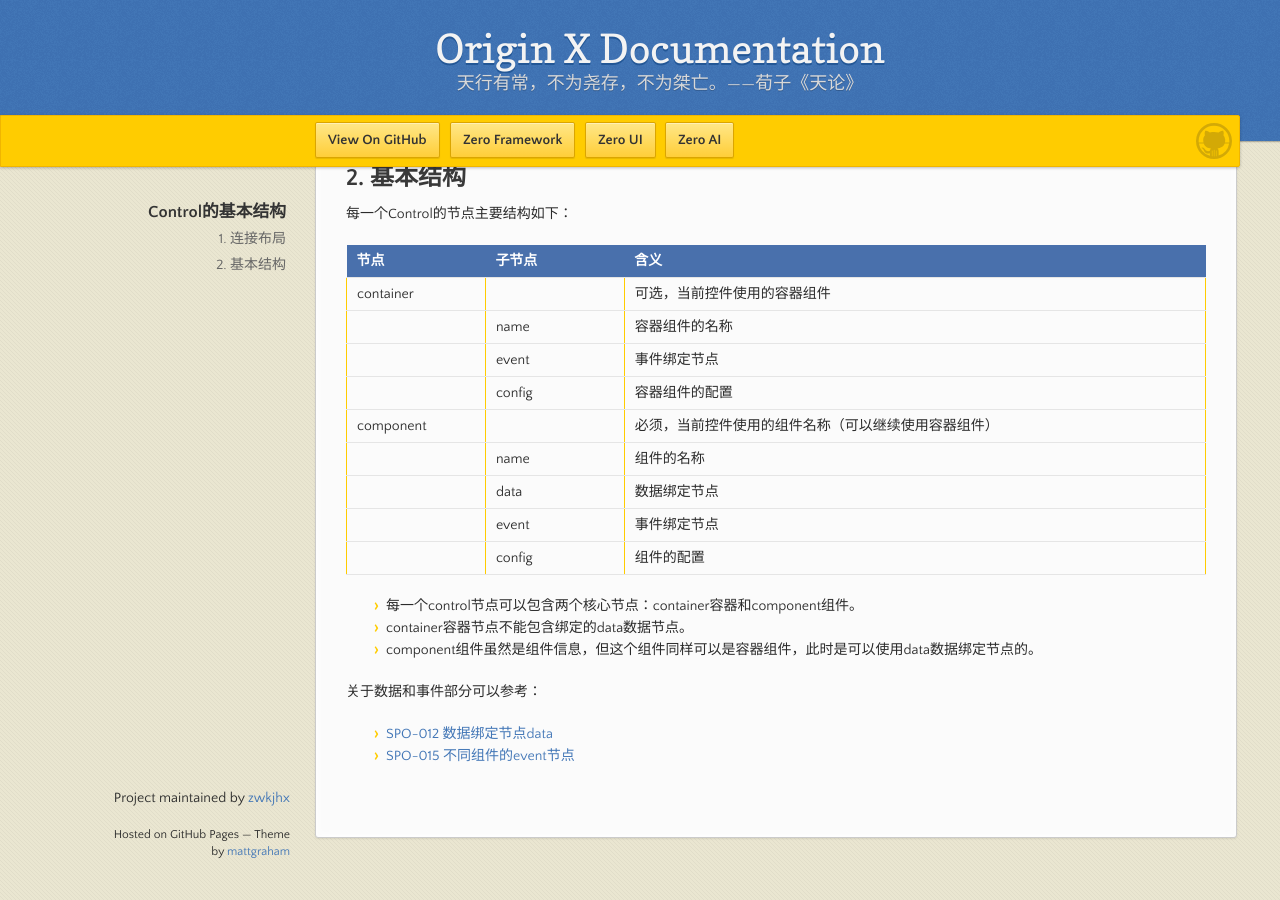
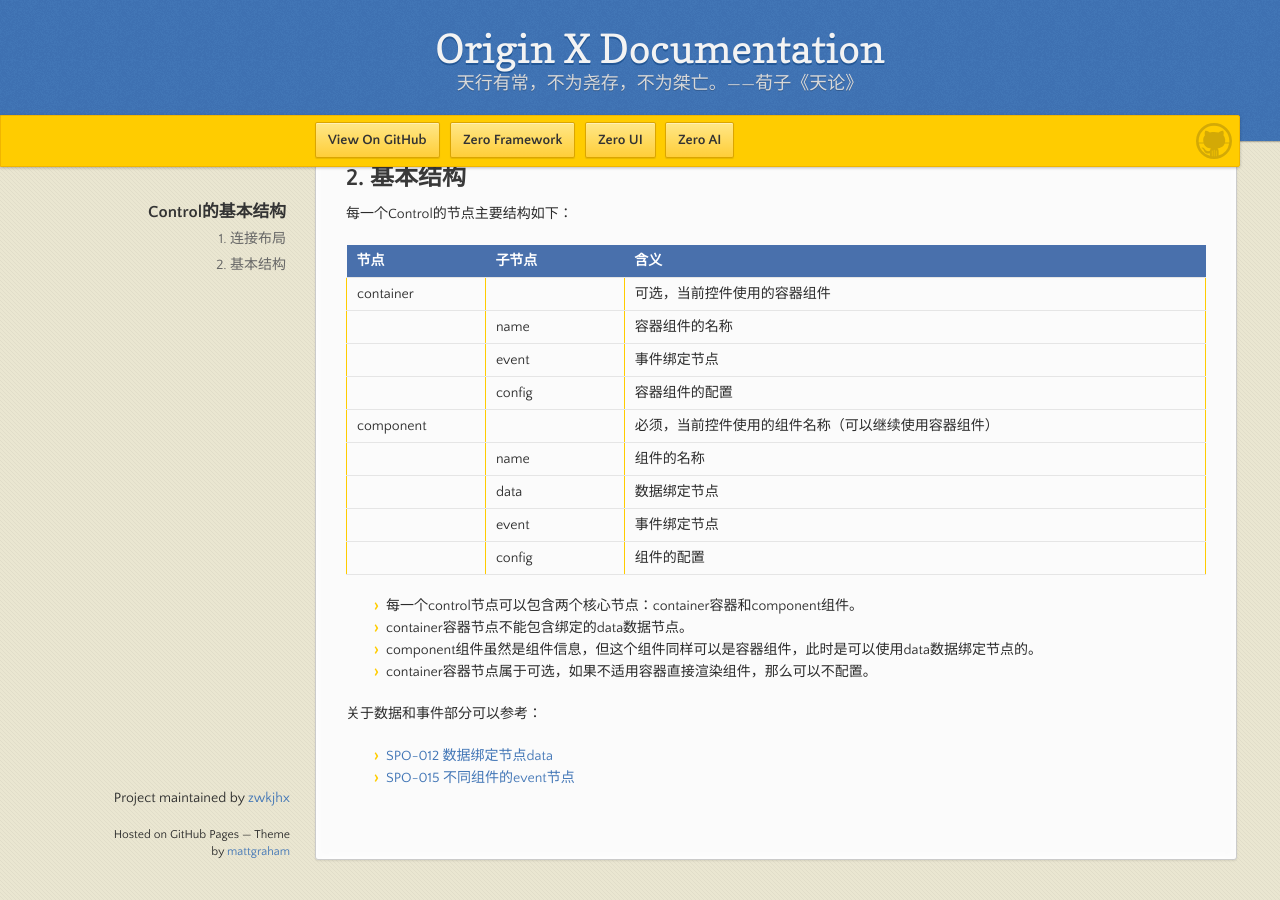
Before and after one commit to zwkjhx/ox-doc, a Jekyll site: the page built from specification/3-origin-xgui-fan/spo-010-controlde-ji-ben-jie-gou.md, in a window 1280 px wide and 900 px high, scrolled down 1038 px. Built offline with Jekyll 4.4.1, drawn with Linux system fonts in a browser that asks for light colours; our own code applies the rules of GitHub Pages for plain Markdown files; before the commit the page ends 1916 px from its top, so only the background shows below that.

Commit message:
Updates specification/3-origin-xgui-fan/spo-010-controlde-ji-ben-jie-gou.md
Auto commit by GitBook Editor

```diff
--- a/specification/3-origin-xgui-fan/spo-010-controlde-ji-ben-jie-gou.md
+++ b/specification/3-origin-xgui-fan/spo-010-controlde-ji-ben-jie-gou.md
@@ -64,6 +64,7 @@
 * 每一个control节点可以包含两个核心节点：container容器和component组件。
 * container容器节点不能包含绑定的data数据节点。
 * component组件虽然是组件信息，但这个组件同样可以是容器组件，此时是可以使用data数据绑定节点的。
+* container容器节点属于可选，如果不适用容器直接渲染组件，那么可以不配置。
 
 关于数据和事件部分可以参考：
 
```
